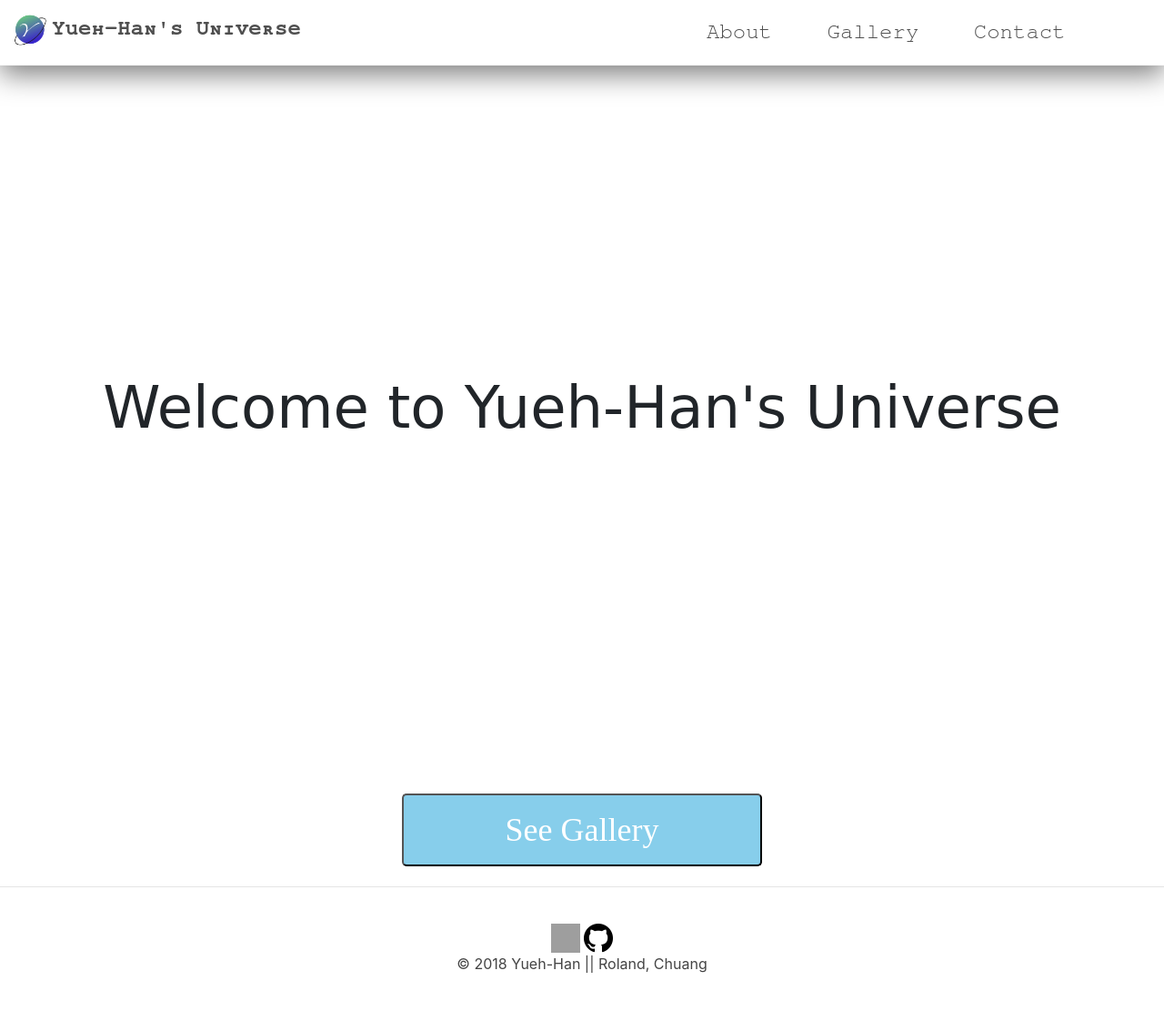
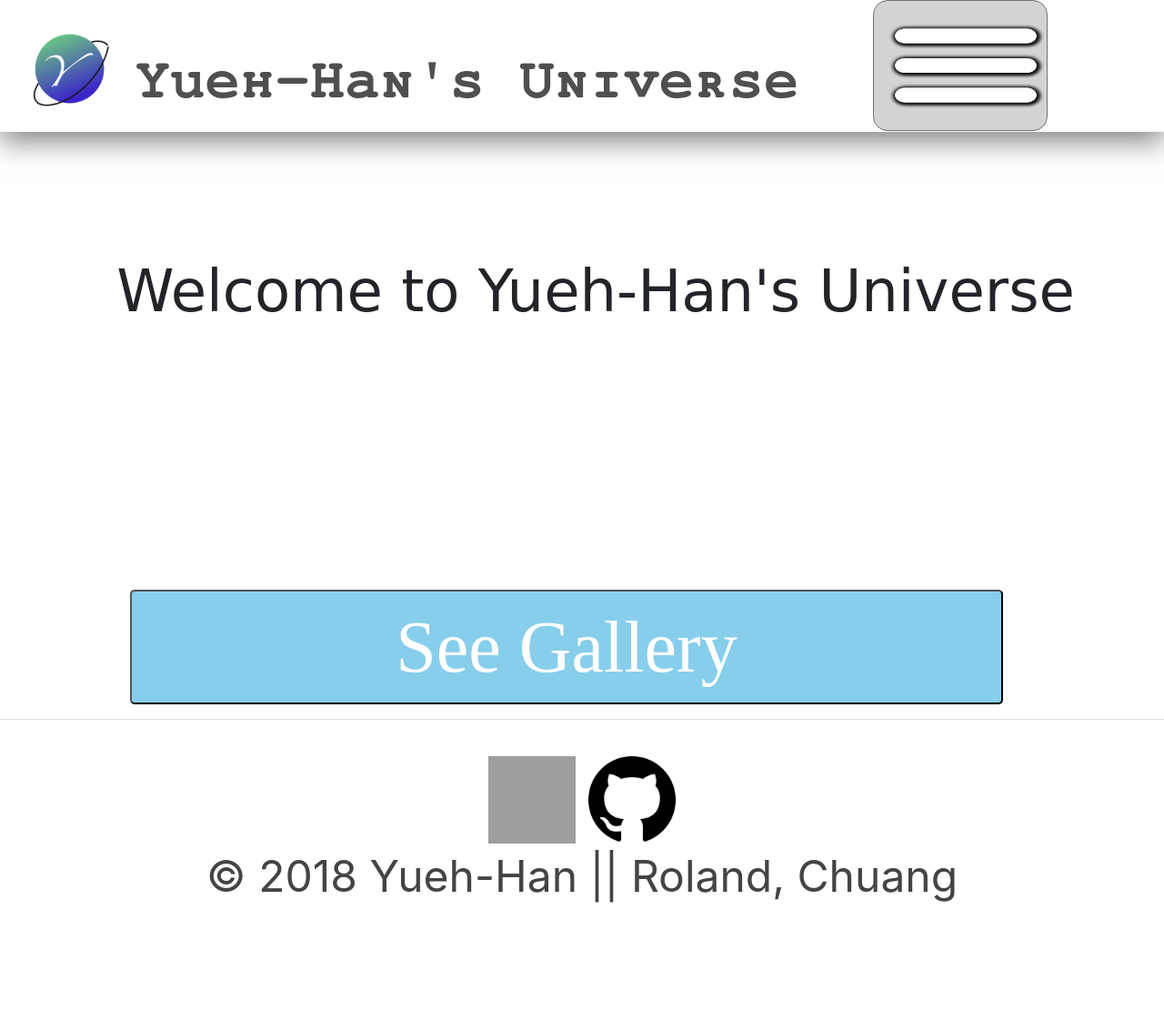
Before and after one commit to yuehhanc/Personal_Website, a Django app: page /portfolio/ in a window 1280 px wide. Shown: the whole page at 91% size. After the commit the page ends 992 px from the top, so only its background shows below. Run offline with Django 3.2, Linux system fonts and the light colour scheme; parts of the project's set-up code (start-up, migrations or seed data) failed here and were passed over; some libraries are stand-ins or nearby versions; grey boxes are pictures that could not be loaded.

Commit message:
let the site detect DEVICE
instead of screen size

```diff
--- a/portfolio/static/portfolio/base.css
+++ b/portfolio/static/portfolio/base.css
@@ -123,7 +123,7 @@
 }
 
 .title-home {
-    line-height: 70vh;
+    margin-top: 25vh;
 }
 
 .contact-title {
--- a/portfolio/templates/portfolio/base.html
+++ b/portfolio/templates/portfolio/base.html
@@ -11,8 +11,8 @@
         <script src="{% static 'portfolio/base.js' %}" type="text/javascript"></script>
         <link href="{% static 'portfolio/bootstrap.css' %}" rel="stylesheet" type="text/css">
 
-        <link href="{% static 'portfolio/base.css' %}" media="screen and (min-width: 1089px)" rel="stylesheet" type="text/css">
-        <link rel="stylesheet" media="screen and (max-width: 1088px)" href="{% static 'portfolio/phone.css' %}">
+        <link href="{% static 'portfolio/base.css' %}" media="screen and (min-device-width: 1089px)" rel="stylesheet" type="text/css">
+        <link rel="stylesheet" media="screen and (max-device-width: 1088px)" href="{% static 'portfolio/phone.css' %}">
         <link rel="shortcut icon" type="image/x-icon" href="{% static 'portfolio/images/logo.png' %}" />
         <script src="{% static 'portfolio/gallery_new.js' %}" type="text/javascript"></script>
         <title> {% block title %} Yueh-Han's Universe {% endblock %} </title>
```
